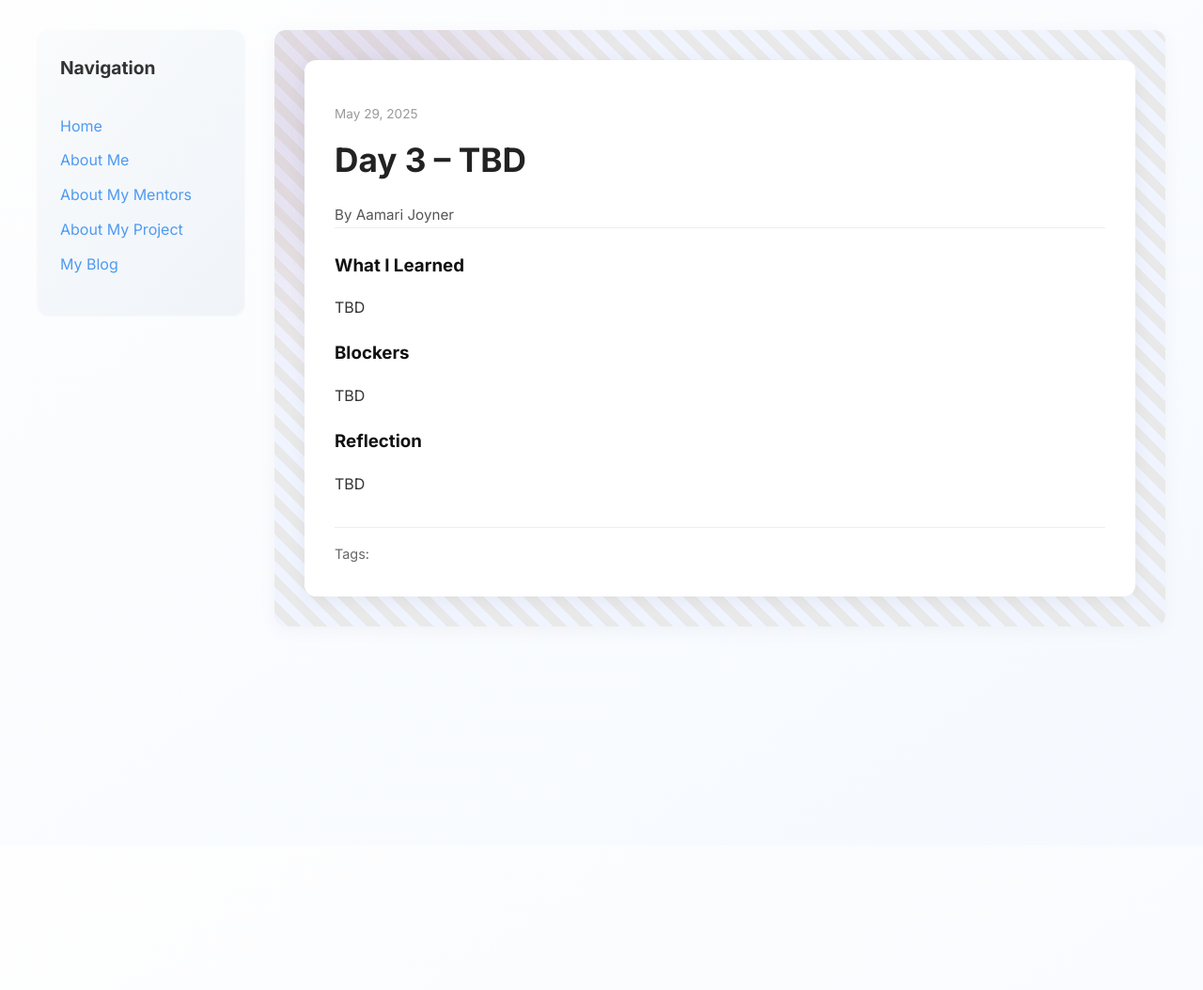
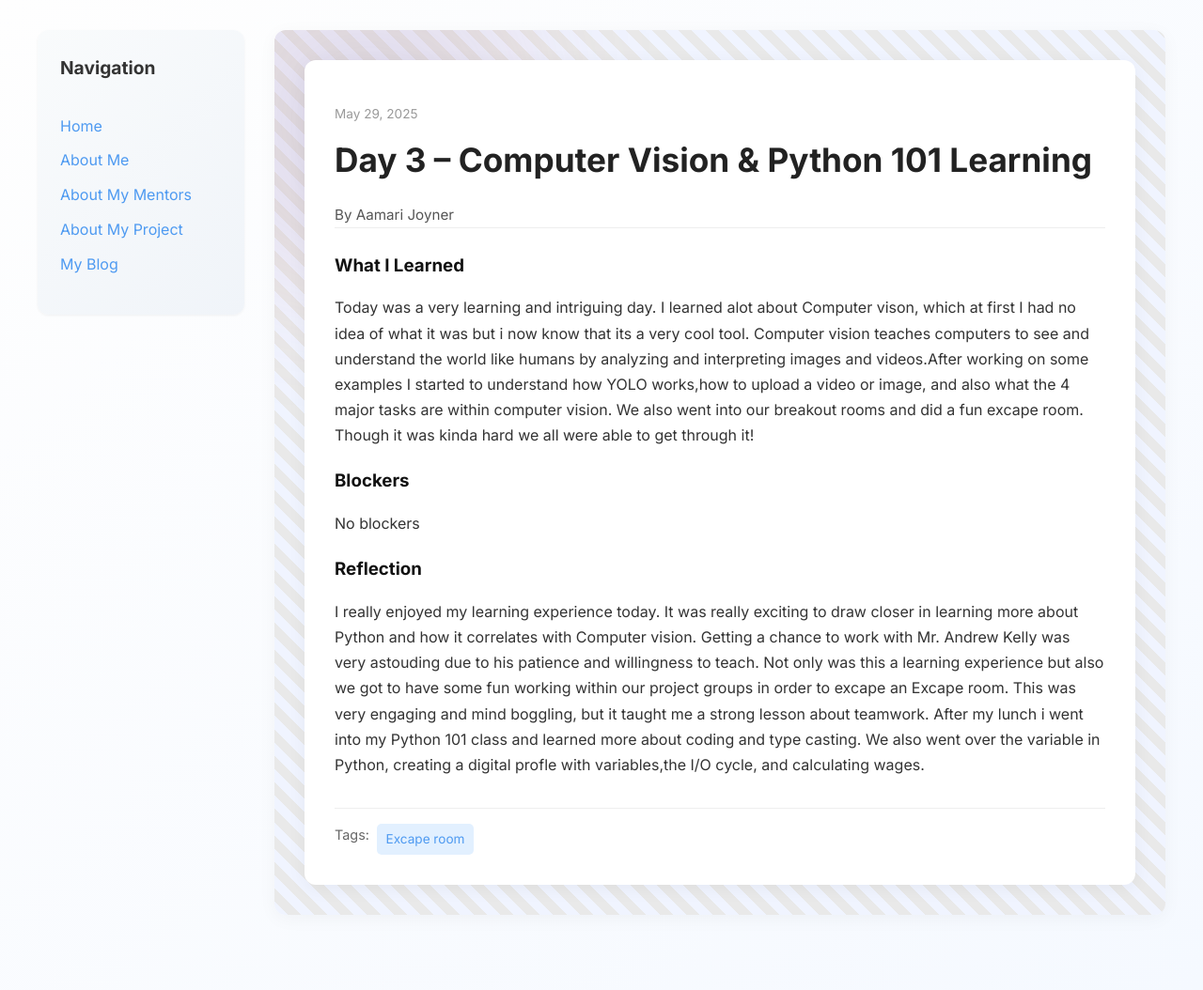
Before and after one commit to AamariJoyner/AamariJoyner.github.io, a Jekyll site: the page built from _posts/2025-05-29-day-3.md, in a window 1280 px wide. Shown: the whole page at 94% size. Built offline with Jekyll 4.4.1, drawn with Linux system fonts in a browser that asks for light colours; before the commit the page ends 900 px from its top, so only the background shows below that.

Commit message:
Update 2025-05-29-day-3.md

```diff
--- a/_posts/2025-05-29-day-3.md
+++ b/_posts/2025-05-29-day-3.md
@@ -1,16 +1,17 @@
 ---
 layout: post
-title: "Day 3 – TBD"
+title: "Day 3 – Computer Vision & Python 101 Learning"
 date: 2025-05-29
 author: Aamari Joyner
 permalink: /day3.html
-tags: []
+tags: [Excape room]
 
 what_i_learned: |
-  TBD
+  Today was a very learning and intriguing day. I learned alot about Computer vison, which at first I had no idea of what it was but i now know that its a very cool tool. Computer vision teaches computers to see and understand the world like humans by analyzing and interpreting images and videos.After working on some examples I started to understand how YOLO works,how to upload a video or image, and also what the 4 major tasks are within computer vision. We also went into our breakout rooms and did a fun excape room. Though it was kinda hard we all were able to get through it!
 blockers: |
-  TBD
+  No blockers
 
 reflection: |
-  TBD
+  I really enjoyed my learning experience today. It was really exciting to draw closer in learning more about Python and how it correlates with Computer vision. Getting a chance to work with Mr. Andrew Kelly was very astouding due to his patience and willingness to teach.
+  Not only was this a learning experience but also we got to have some fun working within our project groups in order to excape an Excape room. This was very engaging and mind boggling, but it taught me a strong lesson about teamwork. After my lunch i went into my Python 101 class and learned more about coding and  type casting. We also went over the variable in Python, creating a digital profle with variables,the I/O cycle, and calculating wages.
 ---
```
